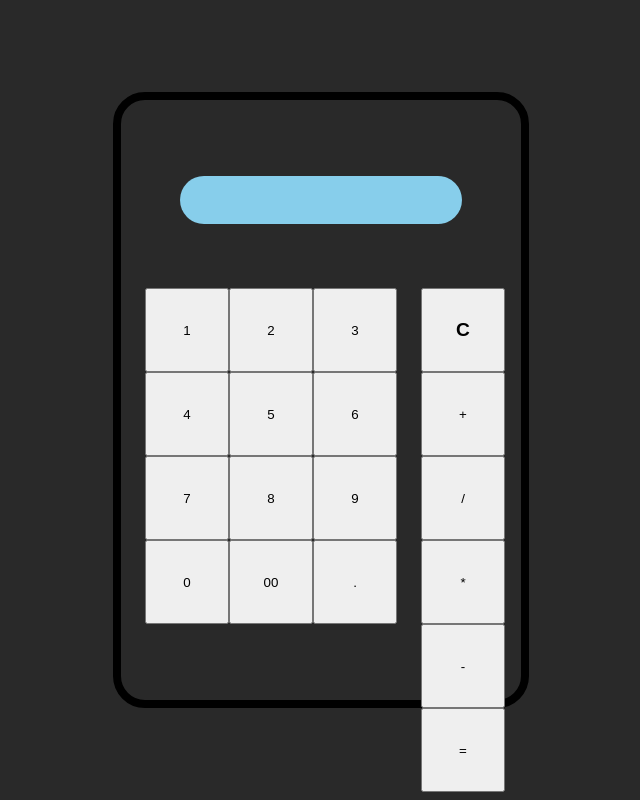
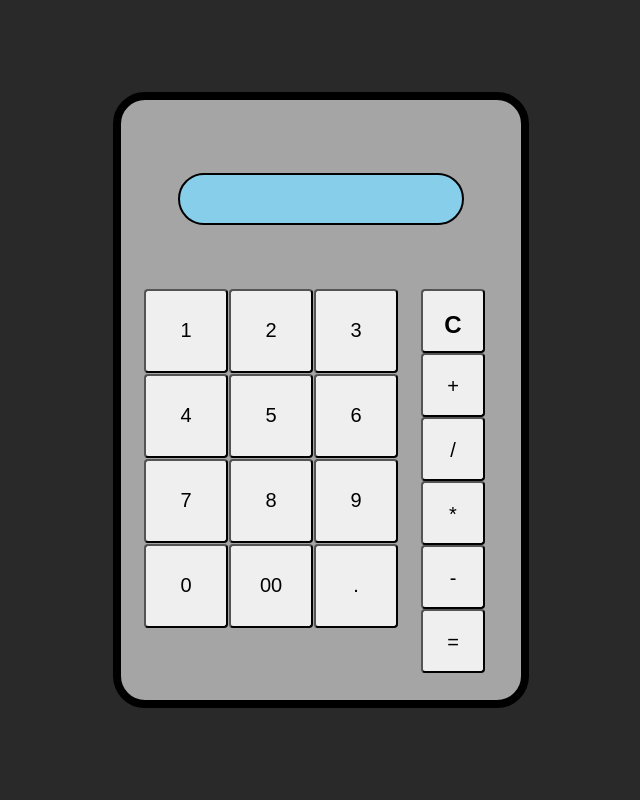
Before and after one commit to kapiayy/Calculator, a plain HTML site: page index.html in a window 1280 px wide. Shown: the whole page, without its empty margins (319-959 px from the left). Drawn offline with Linux system fonts and the light colour scheme.

Commit message:
FInish calc layout

```diff
--- a/javascript.js
+++ b/javascript.js
@@ -42,7 +42,9 @@ clear.addEventListener("click", () => {
 
 const numbers = document.querySelectorAll(".number")
 numbers.forEach((element) => element.addEventListener("click", () => {
+
     display.textContent = display.textContent + element.textContent
+
 }))
 
 const display = document.querySelector(".display")
@@ -59,7 +61,7 @@ let equation = ''
 const operators = document.querySelectorAll(".operator")
 operators.forEach((element) => element.addEventListener("click", () => {
     firstNumber = parseInt(display.textContent)
-    display.textContent =''
+
     equation = `${element.textContent}`
     console.log(equation)
     console.log(firstNumber)
--- a/style.css
+++ b/style.css
@@ -1,10 +1,13 @@
 *{
+    font-size: 20px;
+    text-align: center;
     margin: 0;
     padding: 0;
     box-sizing: content-box;
 }
 
 html,body{
+    font-family: system-ui, -apple-system, BlinkMacSystemFont, 'Segoe UI', Roboto, Oxygen, Ubuntu, Cantarell, 'Open Sans', 'Helvetica Neue', sans-serif;
     display: flex;
     justify-content: center;
     align-items: center;
@@ -19,9 +22,12 @@ html,body{
     justify-content: center;
     max-width: 300px;
     flex-wrap: wrap;
-
+    gap: 1px;
 }
 .calculator{
+    font-weight: bo;
+    font-size: 24px;
+    background-color: rgb(165, 165, 165);
     display: flex;
     border: 8px solid black;
     border-radius: 32px;
@@ -33,13 +39,28 @@ html,body{
     flex-direction: column;
 
 }
+
+button:hover{
+    box-sizing: content-box;
+    transition-duration: 0.2s;
+    border: 2px solid transparent;
+    color:rgb(255, 255, 255);
+    background-color: rgb(49, 49, 49);
+}
 button{
-
+    border-radius: 4px;
+    transition: background-color 0.2s, color 0.2s, border-color 0.2s;
+    border: 2px solid transparent black;
     width: 40px;
     height: 40px;
     padding: 20px;
     align-items: center;
     text-align: center;
+
+}
+.operators button{
+    width: 20px;
+    height: 20px;
 }
 .operators {
 
@@ -50,6 +71,7 @@ button{
     height: 00px;
 }
 .display{
+    border: 2px solid black;
     background-color: skyblue;
     border-radius: 32px;
     padding: 16px;
@@ -65,6 +87,9 @@ button{
     display: flex;
 }
 .clear{
+    color: rgb(0, 0, 0);
     font-weight: bold;
-    font-size: larger;
+    font-size: 24px;
+    text-align: center;
+
 }
```
